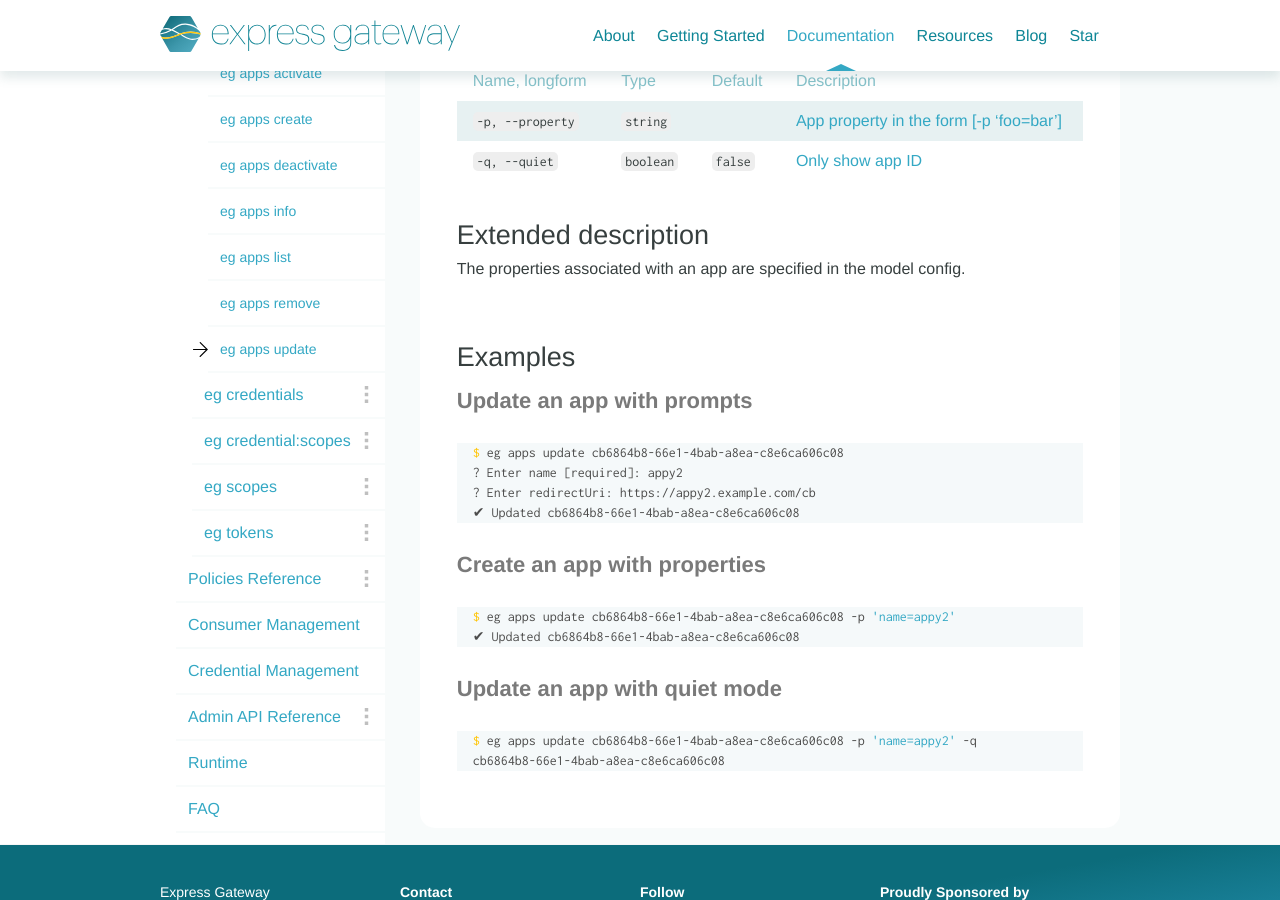
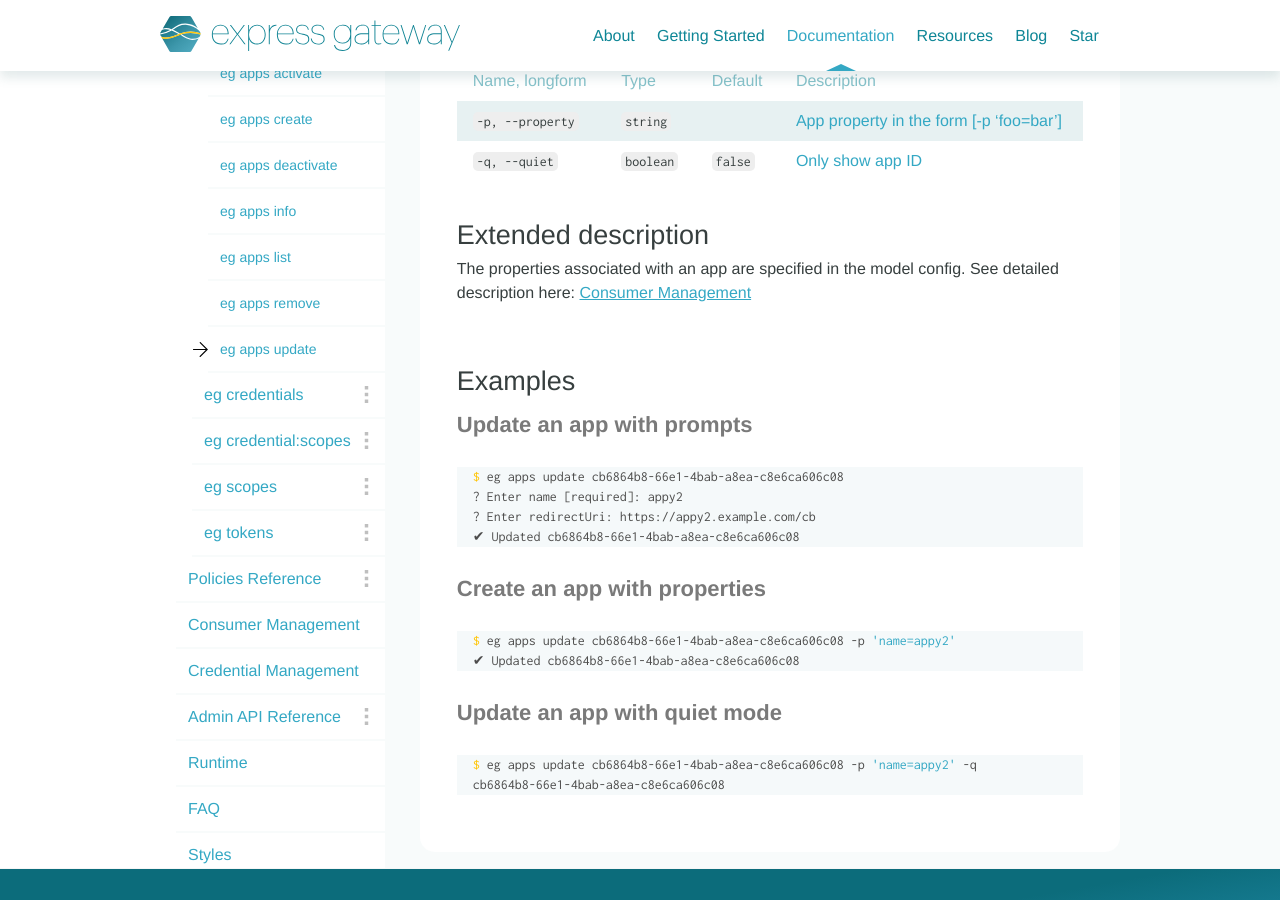
Before and after one commit to ExpressGateway/express-gateway.io, a Jekyll site: the page built from docs/cli/apps/update.md, in a window 1280 px wide and 900 px high, scrolled down 428 px. Built offline with Jekyll 4.4.1, drawn with Linux system fonts in a browser that asks for light colours; nearby versions of some CDN libraries; some web fonts are replaced; comment, search, counter and statistics services are not loaded.

Commit message:
links to consumer management from CLI update

```diff
--- a/docs/cli/apps/update.md
+++ b/docs/cli/apps/update.md
@@ -22,8 +22,9 @@
 
 ### Extended description
 
-<!-- TODO: Link to app model config docs -->
 The properties associated with an app are specified in the model config.
+See detailed description here:
+[Consumer Management](../../consumer-management)
 
 ### Examples
 
```
Also changed, not shown: docs/cli/apps/create.md (+2 -1 lines), docs/cli/users/update.md (+2 -1 lines).
